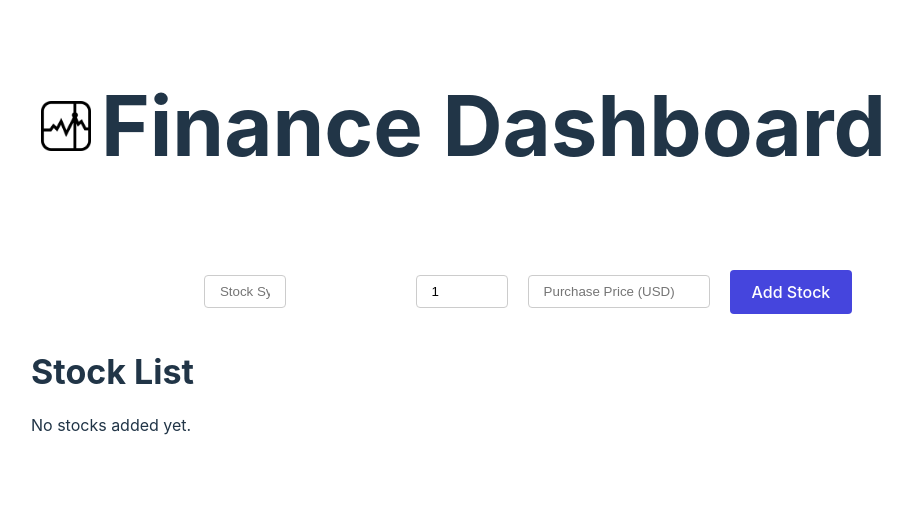
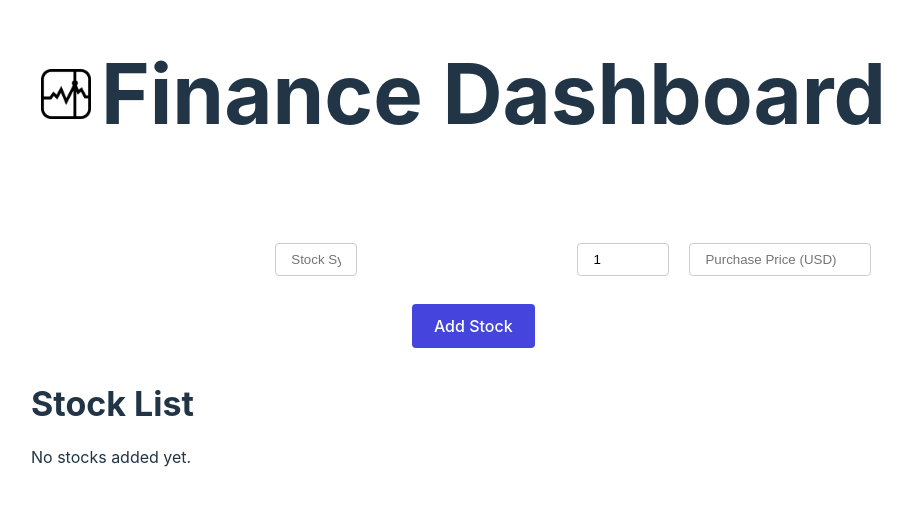
Before and after one commit to jayelinjiaqi/capstone-jayelin-se100, a React (Vite) app: page / in a window 1280 px wide. Shown: the part 171-676 px from the top of the page, without its empty margins (39-951 px from the left). Built offline with nearby package versions, Linux system fonts and the light colour scheme.

Commit message:
input box

```diff
--- a/src/Dropdown.css
+++ b/src/Dropdown.css
@@ -1,5 +1,5 @@
 .dropdown-container {
-    width: 30%; /* Set width as needed */
+    width: 50%; /* Set width as needed */
     padding: 8px 15px;
 }
 
```
